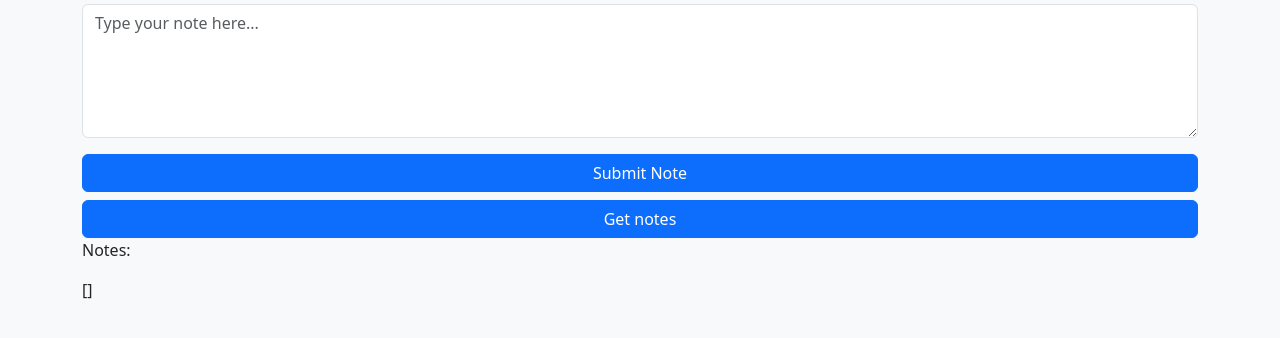
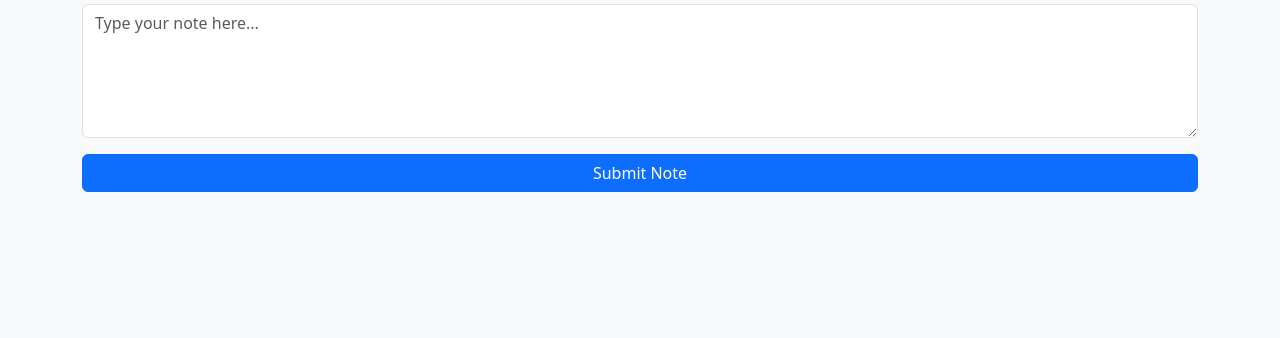
Before and after one commit to mdiannna/NotesApp, a FastAPI app: page /add_note in a window 1280 px wide. Shown: the part 274-612 px from the top of the page. Run offline with FastAPI, Linux system fonts and the light colour scheme.

Commit message:
updated add note page to redirect to home after submitting a note, cleaned code

```diff
--- a/templates/add_note.html
+++ b/templates/add_note.html
@@ -45,9 +45,11 @@
     <div class="d-grid">
       <button type="button" class="btn btn-primary" @click="submitNote">Submit Note</button>
       <span class="pt-2"></span>
-      <button type="button" class="btn btn-primary" @click="getNotes">Get notes</button>
+      <!-- for testing purposes -->
+      <!-- <button type="button" class="btn btn-primary" @click="getNotes">Get notes</button> -->
     </div>
-    <div><p>Notes:</p>[[notes]]</div>
+      <!-- for testing purposes -->
+    <!-- <div><p>Notes:</p>[[notes]]</div> -->
   </div>
 
    <!-- Vue.js 3 CDN -->
@@ -75,6 +77,7 @@
         }
       },
       methods: {
+        // method for temporarily testing
         async getNotes() {
           this.notes = await axios.get('/api/notes')
           console.log("notes", this.notes)
@@ -93,7 +96,9 @@
             console.log('Note submitted:', response.data);
             alert(`Note submitted:\n\n${this.note}`);
             this.text = ''; // Clear the input after submission, if desired
-            this.getNotes(); // Refresh the notes list TODO later
+            // this.getNotes();
+            window.location.href = '/';  // 🔁 redirect to home page
+
           } catch (error) {
             console.error('Error submitting note:', error);
             alert('Failed to submit note. Please try again.');
```
